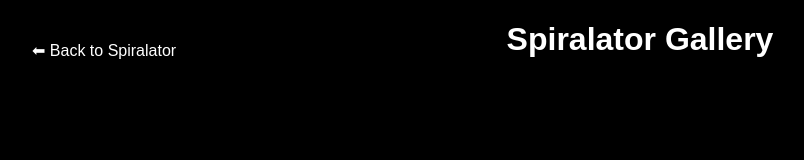
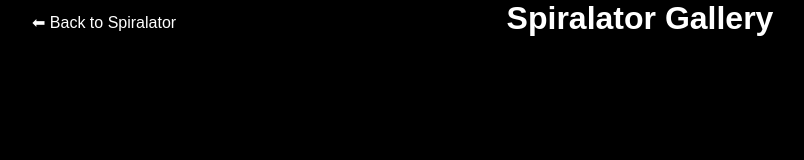
Before and after one commit to suprdory/spiralator, a plain HTML site: page gallery.html in a window 1280 px wide. Shown: the whole page, without its empty margins (0-804 px from the left). Drawn offline with Linux system fonts and the light colour scheme; no server answers.

Commit message:
h1 tweak

```diff
--- a/gallery.css
+++ b/gallery.css
@@ -1,6 +1,6 @@
  :root {
-   /* --bgColor: #0055aa; */
-   /* --fgColor: #e40000; */
+   --bgColor: #0055aa;
+   --fgColor: #e40000;
    --nameSize: 10px;
    --commentSize: 10px;
  }
@@ -12,7 +12,7 @@
  }
 
  body {
-   margin: 0;
+   margin: 0%;
    padding: 0;
    background-color: rgb(0, 0, 0);
    color: white;
@@ -50,12 +50,15 @@
  h1 {
   text-align: center;
   margin-left: auto;
+  /* border-top: 0%; */
+  margin-top: 0%;
+  /* padding-top: 0; */
  }
 
  .backLink {
   position: absolute;
   margin-left: 2.5%;
-  margin-top: 1.5%;
+  margin-top: 1%;
   color: white;
   /* text-align: center;
   margin-left: auto; */
```
